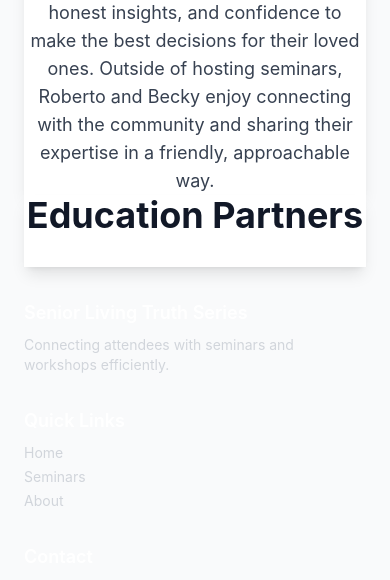
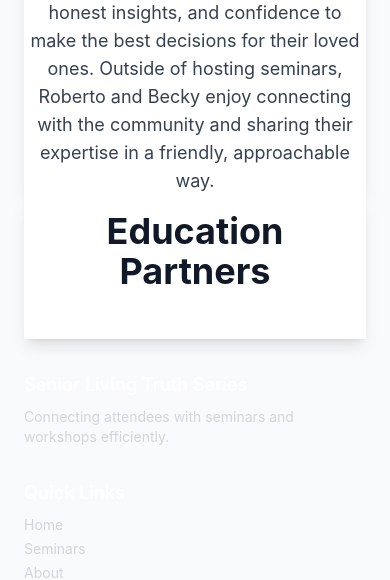
Before and after one commit to Alex-Seda/slts-django, a Django app: page / in a window 390 px wide. Shown: the part 1406-1986 px from the top of the page. Run offline with Django 5.2, Linux system fonts and the light colour scheme; data that the repository does not hold is empty; style sheets or scripts are compiled from the project's sources; some libraries are stand-ins or nearby versions.

Commit message:
Fix mobile responsive education partners screen overflow bug

```diff
--- a/slts/templates/slts/pages/home.html
+++ b/slts/templates/slts/pages/home.html
@@ -111,7 +111,7 @@
   </section>
 
 
-  <section class="bg-white rounded-2xl p-10 shadow-lg mt-16 overflow-hidden">
+  <section class="bg-white rounded-2xl p-4 sm:p-10 shadow-lg mt-16 overflow-hidden">
     <h2 class="text-4xl text-center font-bold text-gray-900 mb-8">Education Partners</h2>
 
     <div id="carousel-container" class="relative w-full overflow-hidden">
```
